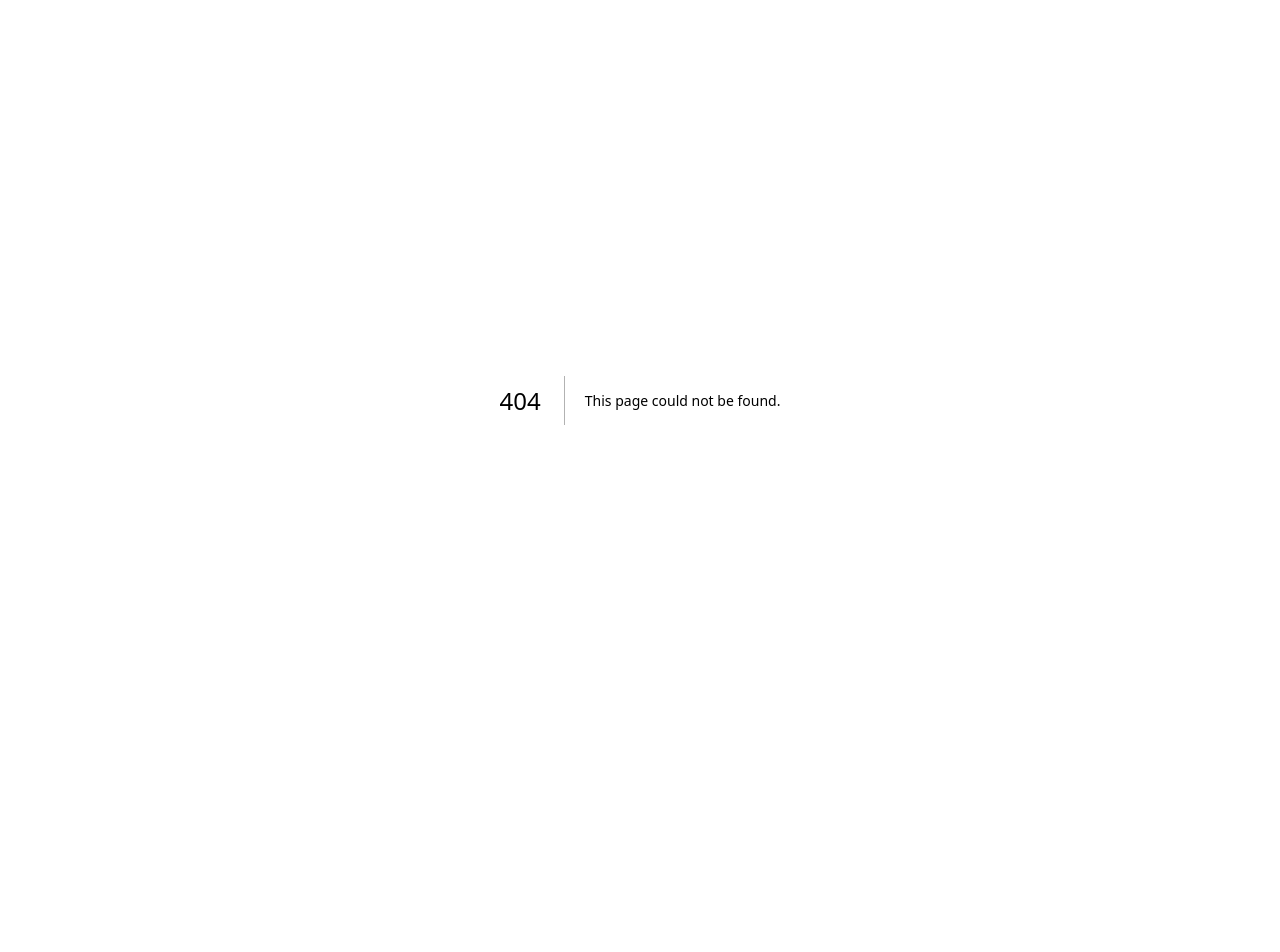
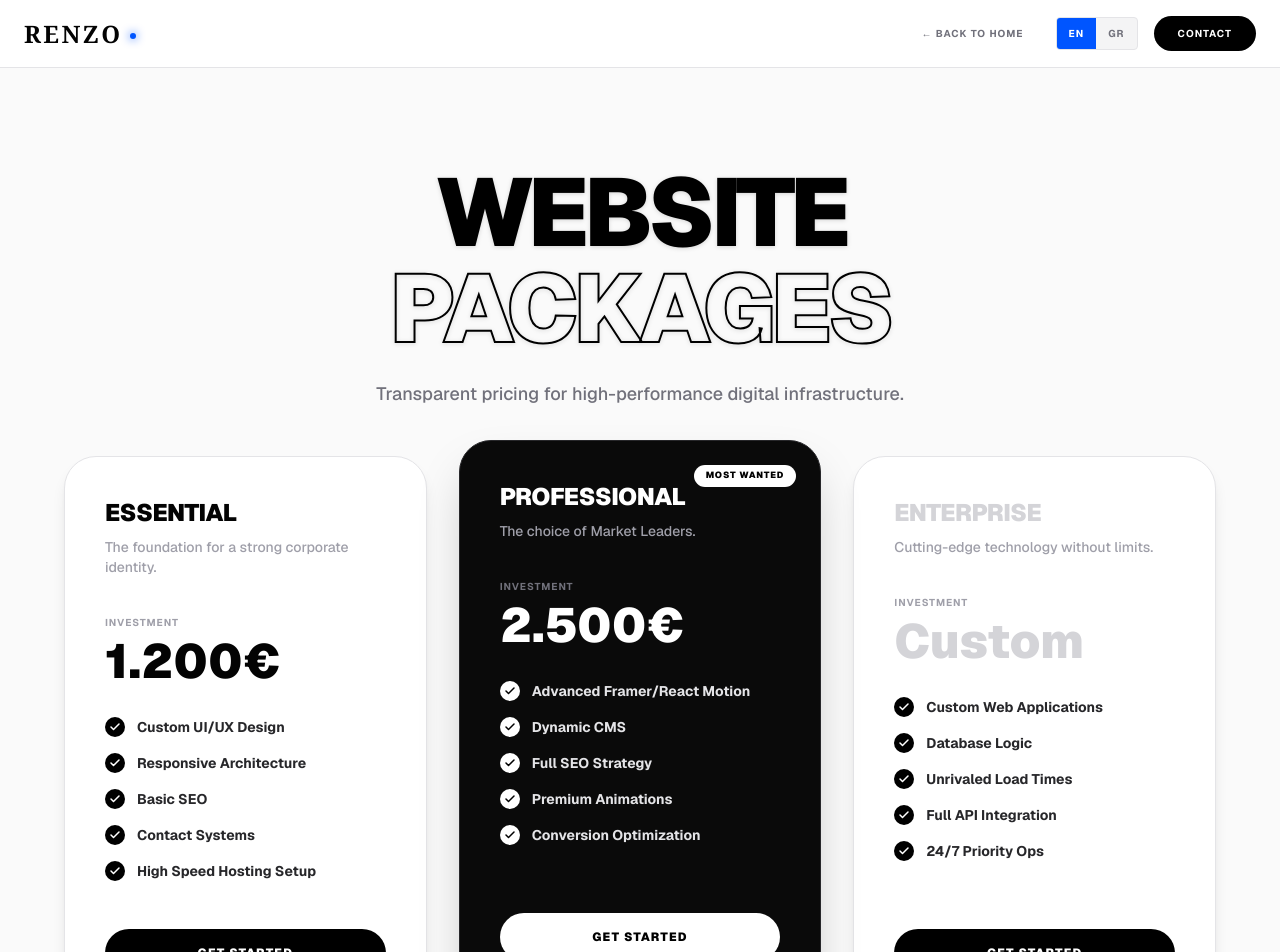
Before and after one commit to renzooagency-arch/renzo-agency, a Next.js app: page /packages in a window 1280 px wide. Before the commit this address had no page. Shown: the top 952 px of the page. Before the commit the page ends 800 px from the top, so only its background shows below. Built offline with nearby package versions, Linux system fonts and the light colour scheme.

Commit message:
added new packages pricing page

```diff
--- /dev/null
+++ b/app/packages/page.tsx
@@ -0,0 +1,137 @@
+"use client";
+
+import React, { useState } from 'react';
+
+export default function PackagesPage() {
+  // Keeping the language state so it matches your home page
+  const [lang, setLang] = useState<'EN' | 'GR'>('EN');
+
+  return (
+    <main className="font-sans antialiased bg-[#FAFAFA] text-[#030303] min-h-screen selection:bg-[#0055FF] selection:text-white">
+
+      {/* Clean Minimal Navbar for the Subpage */}
+      <nav className="w-full top-0 z-50 bg-white border-b border-zinc-200 px-6 py-4 sticky">
+        <div className="max-w-7xl mx-auto flex justify-between items-center">
+          <a href="/" className="text-2xl font-serif font-bold tracking-widest uppercase flex items-center gap-2 group cursor-pointer hover:opacity-80 transition-all">
+            RENZO <span className="w-1.5 h-1.5 rounded-full bg-[#0055FF] mt-1 shadow-[0_0_10px_#0055FF]"></span>
+          </a>
+
+          <div className="flex items-center gap-4">
+            <a href="/#the-agora" className="hidden md:block text-[10px] font-bold tracking-widest uppercase text-zinc-500 hover:text-black transition-colors mr-4">
+              {lang === 'EN' ? '← Back to Home' : '← Πίσω στην Αρχική'}
+            </a>
+            <div className="flex bg-zinc-100 border border-zinc-200 rounded-sm overflow-hidden text-[10px] font-bold tracking-widest uppercase">
+              <button onClick={() => setLang('EN')} className={`px-3 py-2 transition-all ${lang === 'EN' ? 'bg-[#0055FF] text-white' : 'text-zinc-500 hover:text-black'}`}>EN</button>
+              <button onClick={() => setLang('GR')} className={`px-3 py-2 transition-all ${lang === 'GR' ? 'bg-[#0055FF] text-white' : 'text-zinc-500 hover:text-black'}`}>GR</button>
+            </div>
+            <a href="/#the-agora" className="bg-black text-white px-6 py-2.5 text-[10px] font-bold tracking-widest hover:bg-[#0055FF] transition-all duration-300 uppercase rounded-full">
+                {lang === 'EN' ? 'Contact' : 'Επικοινωνια'}
+            </a>
+          </div>
+        </div>
+      </nav>
+
+      {/* Header */}
+      <section className="pt-24 pb-12 px-6 text-center">
+        <h1 className="text-6xl md:text-8xl font-sans font-black tracking-tighter uppercase mb-4 text-black outline-text drop-shadow-sm">
+          {lang === 'EN' ? 'WEBSITE' : 'ΙΣΤΟΣΕΛΙΔΕΣ'} <br/>
+          <span className="text-transparent" style={{ WebkitTextStroke: '2px black' }}>
+            {lang === 'EN' ? 'PACKAGES' : 'ΠΑΚΕΤΑ'}
+          </span>
+        </h1>
+        <p className="text-zinc-500 font-medium max-w-xl mx-auto text-lg mt-6">
+          {lang === 'EN'
+            ? 'Transparent pricing for high-performance digital infrastructure.'
+            : 'Διαφανής τιμολόγηση για ψηφιακές υποδομές υψηλής απόδοσης.'}
+        </p>
+      </section>
+
+      {/* Pricing Grid */}
+      <section className="pb-32 px-6">
+        <div className="max-w-6xl mx-auto grid grid-cols-1 md:grid-cols-3 gap-8 items-stretch">
+
+          {/* Essential Tier */}
+          <div className="bg-white border border-zinc-200 rounded-[2rem] p-10 flex flex-col shadow-lg hover:shadow-2xl transition-shadow duration-300">
+            <h3 className="text-2xl font-black uppercase tracking-tight mb-2">Essential</h3>
+            <p className="text-zinc-400 text-sm font-medium mb-8">
+              {lang === 'EN' ? 'The foundation for a strong corporate identity.' : 'Η βάση για μια ισχυρή εταιρική ταυτότητα.'}
+            </p>
+            <div className="mb-8">
+              <span className="text-[10px] font-bold tracking-widest uppercase text-zinc-400">Investment</span>
+              <h4 className="text-5xl font-black mt-1">1.200€</h4>
+            </div>
+            <ul className="space-y-4 mb-12 flex-grow text-sm font-bold text-zinc-800">
+              <li className="flex items-center gap-3"><CheckIcon /> Custom UI/UX Design</li>
+              <li className="flex items-center gap-3"><CheckIcon /> Responsive Architecture</li>
+              <li className="flex items-center gap-3"><CheckIcon /> Basic SEO</li>
+              <li className="flex items-center gap-3"><CheckIcon /> Contact Systems</li>
+              <li className="flex items-center gap-3"><CheckIcon /> High Speed Hosting Setup</li>
+            </ul>
+            <a href="/#the-agora" className="w-full py-4 bg-black text-white text-center rounded-full text-xs font-black tracking-widest uppercase hover:bg-[#0055FF] transition-colors">
+              {lang === 'EN' ? 'Get Started' : 'Ξεκινηστε'}
+            </a>
+          </div>
+
+          {/* Professional Tier (Black/Highlight) */}
+          <div className="bg-[#0a0a0a] text-white rounded-[2rem] p-10 flex flex-col shadow-2xl relative transform md:-translate-y-4 border border-zinc-800">
+            <div className="absolute top-6 right-6 bg-white text-black text-[9px] font-black tracking-widest uppercase px-3 py-1 rounded-full">
+              {lang === 'EN' ? 'Most Wanted' : 'Δημοφιλεστερο'}
+            </div>
+            <h3 className="text-2xl font-black uppercase tracking-tight mb-2">Professional</h3>
+            <p className="text-zinc-400 text-sm font-medium mb-8">
+              {lang === 'EN' ? 'The choice of Market Leaders.' : 'Η επιλογή των Market Leaders.'}
+            </p>
+            <div className="mb-8">
+              <span className="text-[10px] font-bold tracking-widest uppercase text-zinc-500">Investment</span>
+              <h4 className="text-5xl font-black mt-1 text-white">2.500€</h4>
+            </div>
+            <ul className="space-y-4 mb-12 flex-grow text-sm font-bold text-zinc-200">
+              <li className="flex items-center gap-3"><CheckIcon white /> Advanced Framer/React Motion</li>
+              <li className="flex items-center gap-3"><CheckIcon white /> Dynamic CMS</li>
+              <li className="flex items-center gap-3"><CheckIcon white /> Full SEO Strategy</li>
+              <li className="flex items-center gap-3"><CheckIcon white /> Premium Animations</li>
+              <li className="flex items-center gap-3"><CheckIcon white /> Conversion Optimization</li>
+            </ul>
+            <a href="/#the-agora" className="w-full py-4 bg-white text-black text-center rounded-full text-xs font-black tracking-widest uppercase hover:bg-[#0055FF] hover:text-white transition-colors">
+              {lang === 'EN' ? 'Get Started' : 'Ξεκινηστε'}
+            </a>
+          </div>
+
+          {/* Enterprise Tier */}
+          <div className="bg-white border border-zinc-200 rounded-[2rem] p-10 flex flex-col shadow-lg hover:shadow-2xl transition-shadow duration-300">
+            <h3 className="text-2xl font-black uppercase tracking-tight mb-2 text-zinc-300">Enterprise</h3>
+            <p className="text-zinc-400 text-sm font-medium mb-8">
+              {lang === 'EN' ? 'Cutting-edge technology without limits.' : 'Τεχνολογία αιχμής χωρίς περιορισμούς.'}
+            </p>
+            <div className="mb-8">
+              <span className="text-[10px] font-bold tracking-widest uppercase text-zinc-400">Investment</span>
+              <h4 className="text-5xl font-black mt-1 text-zinc-300">Custom</h4>
+            </div>
+            <ul className="space-y-4 mb-12 flex-grow text-sm font-bold text-zinc-800">
+              <li className="flex items-center gap-3"><CheckIcon /> Custom Web Applications</li>
+              <li className="flex items-center gap-3"><CheckIcon /> Database Logic</li>
+              <li className="flex items-center gap-3"><CheckIcon /> Unrivaled Load Times</li>
+              <li className="flex items-center gap-3"><CheckIcon /> Full API Integration</li>
+              <li className="flex items-center gap-3"><CheckIcon /> 24/7 Priority Ops</li>
+            </ul>
+            <a href="/#the-agora" className="w-full py-4 bg-black text-white text-center rounded-full text-xs font-black tracking-widest uppercase hover:bg-[#0055FF] transition-colors">
+              {lang === 'EN' ? 'Get Started' : 'Ξεκινηστε'}
+            </a>
+          </div>
+
+        </div>
+      </section>
+    </main>
+  );
+}
+
+// Simple Checkmark SVG Component
+function CheckIcon({ white = false }: { white?: boolean }) {
+  return (
+    <div className={`w-5 h-5 rounded-full flex items-center justify-center ${white ? 'bg-white text-black' : 'bg-black text-white'}`}>
+      <svg xmlns="http://www.w3.org/2000/svg" width="12" height="12" viewBox="0 0 24 24" fill="none" stroke="currentColor" strokeWidth="3" strokeLinecap="round" strokeLinejoin="round">
+        <polyline points="20 6 9 17 4 12"></polyline>
+      </svg>
+    </div>
+  );
+}
```
